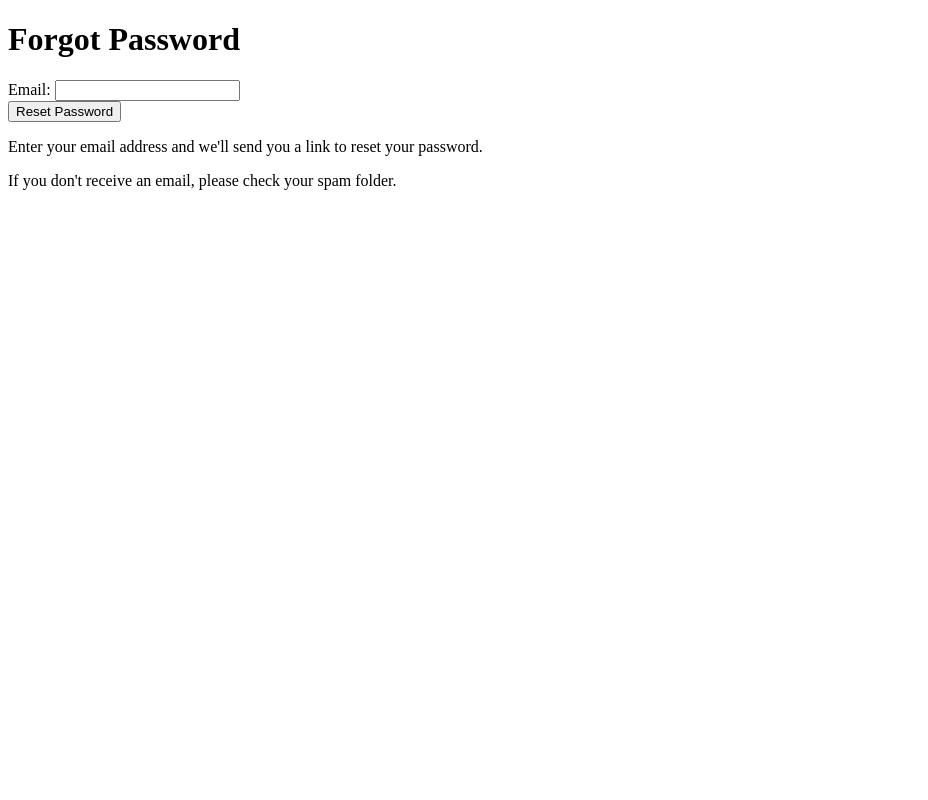
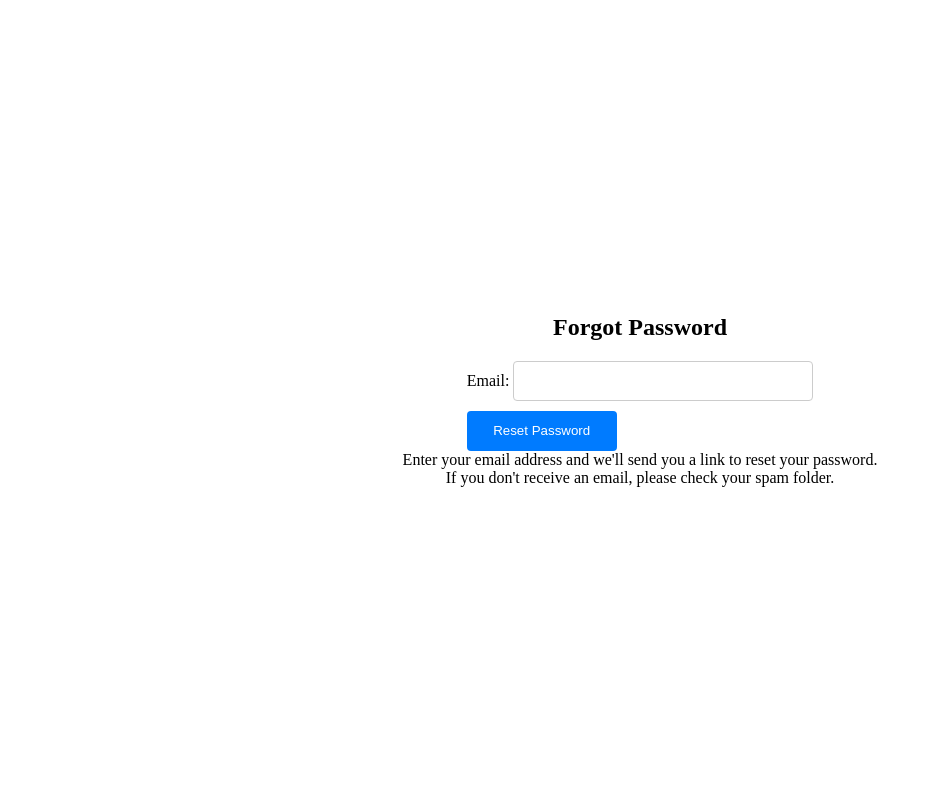
Before and after one commit to IceBearSYK/AgileProj, a Flask app: template app/templates/forgotpassword.html in a window 1280 px wide. Shown: the whole page, without its empty margins (0-928 px from the left). Run offline with Flask 3, Linux system fonts and the light colour scheme; the template is opened without the code that fills it, so the values that code supplies are empty.

Commit message:
Added forgotpassword.css and updated html

```diff
--- /dev/null
+++ b/app/static/forgotpassword.css
@@ -0,0 +1,52 @@
+/* forgotpassword.css */
+
+/* Reset default styles */
+* {
+    border: 0;
+    margin: 0;
+    padding: 0;
+    box-sizing: border-box;
+}
+
+/* Container for the forgot password form */
+.forgot-password-container {
+    display: flex;
+    flex-direction: column;
+    align-items: center;
+    justify-content: center;
+    height: 100vh;
+}
+
+/* Heading style */
+.forgot-password-heading {
+    font-size: 24px;
+    font-weight: bold;
+    margin-bottom: 20px;
+}
+
+/* Input field style */
+.forgot-password-input {
+    width: 300px;
+    height: 40px;
+    margin-bottom: 10px;
+    padding: 10px;
+    border: 1px solid #ccc;
+    border-radius: 4px;
+}
+
+/* Submit button style */
+.forgot-password-submit {
+    width: 150px;
+    height: 40px;
+    background-color: #007bff;
+    color: #fff;
+    border: none;
+    border-radius: 4px;
+    cursor: pointer;
+}
+
+/* Error message style */
+.forgot-password-error {
+    color: red;
+    margin-top: 10px;
+}
--- a/app/templates/forgotpassword.html
+++ b/app/templates/forgotpassword.html
@@ -2,20 +2,22 @@
 <html>
 <head>
     <title>Forgot Password</title>
-</head>
+    <link rel="stylesheet" type="text/css" href="../static/forgotpassword.css"></head>
+
 <body>
-    <h1>Forgot Password</h1>
+    <div class="forgot-password-container">
+        <h1 class="forgot-password-heading">Forgot Password</h1>
 
-    <form action="/reset-password" method="POST">
-        <label for="email">Email:</label>
-        <input type="email" id="email" name="email" required>
+        <form class="forgot-password-form" action="/reset-password" method="POST">
+            <label class="forgot-password-label" for="email">Email:</label>
+            <input class="forgot-password-input" type="email" id="email" name="email" required>
         <br>
-        <input type="submit" value="Reset Password">
+            <input class="forgot-password-submit" type="submit" value="Reset Password">
     </form>
 
-    <p>Enter your email address and we'll send you a link to reset your password.</p>
+        <p class="forgot-password-text">Enter your email address and we'll send you a link to reset your password.</p>
 
-    <p>If you don't receive an email, please check your spam folder.</p>
-
+        <p class="forgot-password-text">If you don't receive an email, please check your spam folder.</p>
+    </div>
 </body>
 </html>
```
